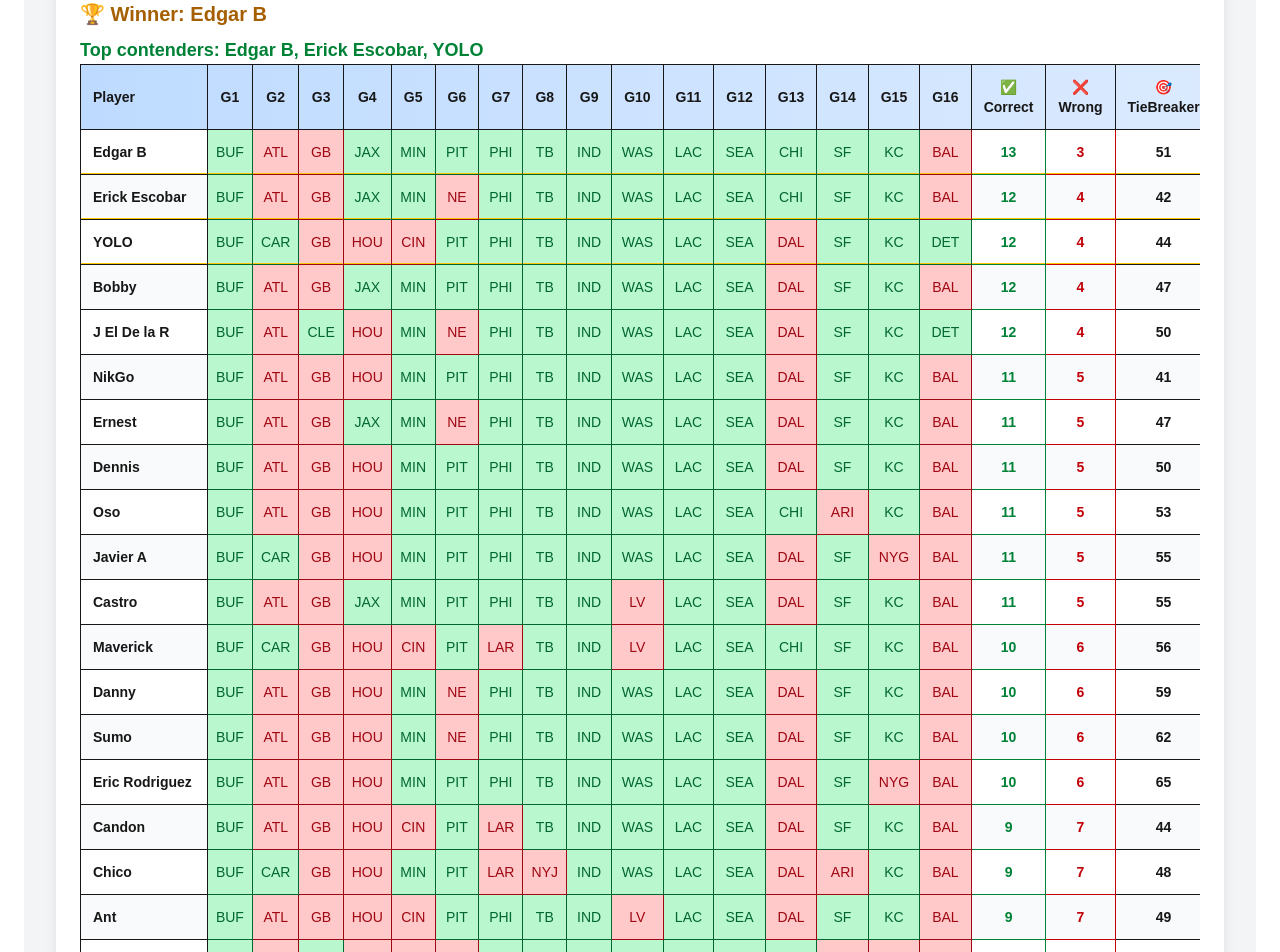
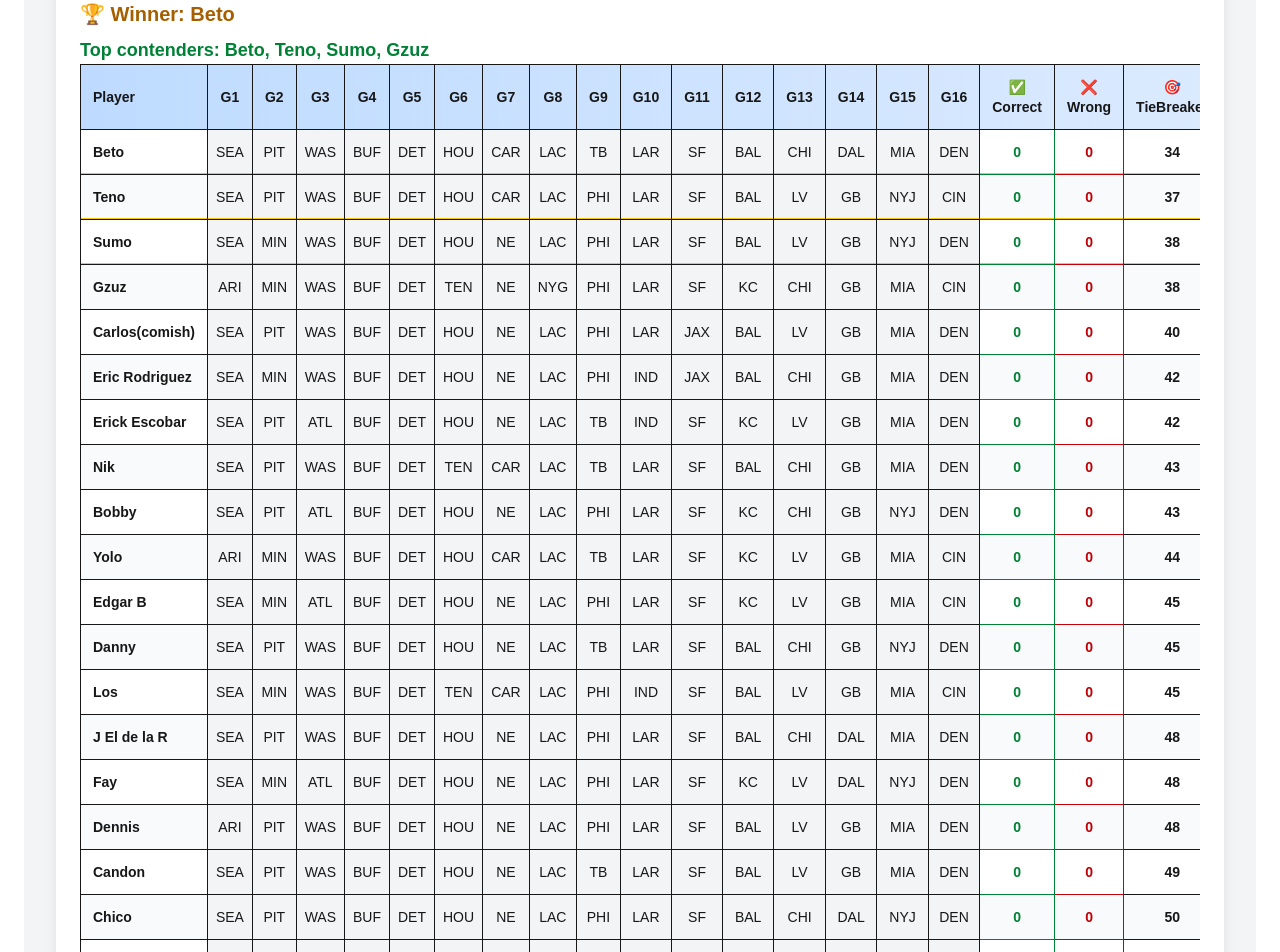
Before and after one commit to CarlosMartinezCM/pickEmTracker, a Next.js app: page / in a window 1280 px wide. Shown: the part 140-1092 px from the top of the page. Built offline with nearby package versions, Linux system fonts and the light colour scheme.

Commit message:
Submitted picks for week 4
Updated directly on github.

```diff
--- a/app/components/PickEmBoard.tsx
+++ b/app/components/PickEmBoard.tsx
@@ -52,38 +52,34 @@ type Player = { name: string; picks: string[]; tiebreaker: number };
 type Result = { [gameIndex: number]: string };
 type LeaderboardPlayer = Player & { correct: number; wrong: number; rank: number };
 
-// Week 3 results
+// Week 4 results
 const confirmedResults: (string | null)[] = [
-  "BUF", "CAR", "CLE", "JAX", "MIN", "PIT", "PHI", "TB",
-  "IND", "WAS", "LAC", "SEA", "CHI", "SF", "KC",
-  "DET"  //monday night game
 ];
 
-// Week 3 Picks (truncated for brevity, keep your full list)
+// Week 4 Picks (truncated for brevity, keep your full list)
 const initialPlayers: Player[] = [
-  { name: "Carlos(comish)", picks: ["BUF", "ATL", "CLE", "HOU", "CIN", "NE", "PHI", "TB", "IND", "WAS", "LAC", "SEA", "CHI", "ARI", "NYG", "BAL"], tiebreaker: 54 },
-  { name: "Erick Escobar", picks: ["BUF", "ATL", "GB", "JAX", "MIN", "NE", "PHI", "TB", "IND", "WAS", "LAC", "SEA", "CHI", "SF", "KC", "BAL"], tiebreaker: 42 },
-  { name: "J El De la R", picks: ["BUF", "ATL", "CLE", "HOU", "MIN", "NE", "PHI", "TB", "IND", "WAS", "LAC", "SEA", "DAL", "SF", "KC", "DET"], tiebreaker: 50 },
-  { name: "RIOS", picks: ["BUF", "ATL", "GB", "HOU", "CIN", "PIT", "PHI", "TB", "IND", "LV", "LAC", "SEA", "DAL", "ARI", "KC", "BAL"], tiebreaker: 60 },
-  { name: "Edgar B", picks: ["BUF", "ATL", "GB", "JAX", "MIN", "PIT", "PHI", "TB", "IND", "WAS", "LAC", "SEA", "CHI", "SF", "KC", "BAL"], tiebreaker: 51 },
-  { name: "YOLO", picks: ["BUF", "CAR", "GB", "HOU", "CIN", "PIT", "PHI", "TB", "IND", "WAS", "LAC", "SEA", "DAL", "SF", "KC", "DET"], tiebreaker: 44 },
-  { name: "Maverick", picks: ["BUF", "CAR", "GB", "HOU", "CIN", "PIT", "LAR", "TB", "IND", "LV", "LAC", "SEA", "CHI", "SF", "KC", "BAL"], tiebreaker: 56 },
-  { name: "Sumo", picks: ["BUF", "ATL", "GB", "HOU", "MIN", "NE", "PHI", "TB", "IND", "WAS", "LAC", "SEA", "DAL", "SF", "KC", "BAL"], tiebreaker: 62 },
-  { name: "Chico", picks: ["BUF", "CAR", "GB", "HOU", "MIN", "PIT", "LAR", "NYJ", "IND", "WAS", "LAC", "SEA", "DAL", "ARI", "KC", "BAL"], tiebreaker: 48 },
-  { name: "Bobby", picks: ["BUF", "ATL", "GB", "JAX", "MIN", "PIT", "PHI", "TB", "IND", "WAS", "LAC", "SEA", "DAL", "SF", "KC", "BAL"], tiebreaker: 47 },
-  { name: "Fay", picks: ["BUF", "ATL", "GB", "HOU", "MIN", "PIT", "LAR", "TB", "TEN", "LV", "LAC", "SEA", "DAL", "ARI", "KC", "DET"], tiebreaker: 48 },
-  { name: "Eric Rodriguez", picks: ["BUF", "ATL", "GB", "HOU", "MIN", "PIT", "PHI", "TB", "IND", "WAS", "LAC", "SEA", "DAL", "SF", "NYG", "BAL"], tiebreaker: 65 },
-  { name: "NikGo", picks: ["BUF", "ATL", "GB", "HOU", "MIN", "PIT", "PHI", "TB", "IND", "WAS", "LAC", "SEA", "DAL", "SF", "KC", "BAL"], tiebreaker: 41 },
-  { name: "Ant", picks: ["BUF", "ATL", "GB", "HOU", "CIN", "PIT", "PHI", "TB", "IND", "LV", "LAC", "SEA", "DAL", "SF", "KC", "BAL"], tiebreaker: 49 },
-  { name: "Beto", picks: ["BUF", "ATL", "GB", "JAX", "CIN", "PIT", "PHI", "NYJ", "TEN", "WAS", "LAC", "SEA", "DAL", "SF", "NYG", "DET"], tiebreaker: 60 },
-  { name: "Javier A", picks: ["BUF", "CAR", "GB", "HOU", "MIN", "PIT", "PHI", "TB", "IND", "WAS", "LAC", "SEA", "DAL", "SF", "NYG", "BAL"], tiebreaker: 55 },
-  { name: "Dennis", picks: ["BUF", "ATL", "GB", "HOU", "MIN", "PIT", "PHI", "TB", "IND", "WAS", "LAC", "SEA", "DAL", "SF", "KC", "BAL"], tiebreaker: 50 },
-  { name: "Oso", picks: ["BUF", "ATL", "GB", "HOU", "MIN", "PIT", "PHI", "TB", "IND", "WAS", "LAC", "SEA", "CHI", "ARI", "KC", "BAL"], tiebreaker: 53 },
-  { name: "Ernest", picks: ["BUF", "ATL", "GB", "JAX", "MIN", "NE", "PHI", "TB", "IND", "WAS", "LAC", "SEA", "DAL", "SF", "KC", "BAL"], tiebreaker: 47 },
-  { name: "Danny", picks: ["BUF", "ATL", "GB", "HOU", "MIN", "NE", "PHI", "TB", "IND", "WAS", "LAC", "SEA", "DAL", "SF", "KC", "BAL"], tiebreaker: 59 },
-  { name: "Castro", picks: ["BUF", "ATL", "GB", "JAX", "MIN", "PIT", "PHI", "TB", "IND", "LV", "LAC", "SEA", "DAL", "SF", "KC", "BAL"], tiebreaker: 55 },
-  { name: "Candon", picks: ["BUF", "ATL", "GB", "HOU", "CIN", "PIT", "LAR", "TB", "IND", "WAS", "LAC", "SEA", "DAL", "SF", "KC", "BAL"], tiebreaker: 44 }
+  { name: "Carlos(comish)", picks: ["SEA","PIT","WAS","BUF","DET","HOU","NE","LAC","PHI","LAR","JAX","BAL","LV","GB","MIA","DEN"], tiebreaker: 40 },
+  { name: "J El de la R", picks: ["SEA","PIT","WAS","BUF","DET","HOU","NE","LAC","PHI","LAR","SF","BAL","CHI","DAL","MIA","DEN"], tiebreaker: 48 },
+  { name: "Candon", picks: ["SEA","PIT","WAS","BUF","DET","HOU","NE","LAC","TB","LAR","SF","BAL","LV","GB","MIA","DEN"], tiebreaker: 49 },
+  { name: "Fay", picks: ["SEA","MIN","ATL","BUF","DET","HOU","NE","LAC","PHI","LAR","SF","KC","LV","DAL","NYJ","DEN"], tiebreaker: 48 },
+  { name: "Sumo", picks: ["SEA","MIN","WAS","BUF","DET","HOU","NE","LAC","PHI","LAR","SF","BAL","LV","GB","NYJ","DEN"], tiebreaker: 38 },
+  { name: "Edgar B", picks: ["SEA","MIN","ATL","BUF","DET","HOU","NE","LAC","PHI","LAR","SF","KC","LV","GB","MIA","CIN"], tiebreaker: 45 },
+  { name: "Chico", picks: ["SEA","PIT","WAS","BUF","DET","HOU","NE","LAC","PHI","LAR","SF","BAL","CHI","DAL","NYJ","DEN"], tiebreaker: 50 },
+  { name: "Beto", picks: ["SEA","PIT","WAS","BUF","DET","HOU","CAR","LAC","TB","LAR","SF","BAL","CHI","DAL","MIA","DEN"], tiebreaker: 34 },
+  { name: "Nik", picks: ["SEA","PIT","WAS","BUF","DET","TEN","CAR","LAC","TB","LAR","SF","BAL","CHI","GB","MIA","DEN"], tiebreaker: 43 },
+  { name: "Eric Rodriguez", picks: ["SEA","MIN","WAS","BUF","DET","HOU","NE","LAC","PHI","IND","JAX","BAL","CHI","GB","MIA","DEN"], tiebreaker: 42 },
+  { name: "Erick Escobar", picks: ["SEA","PIT","ATL","BUF","DET","HOU","NE","LAC","TB","IND","SF","KC","LV","GB","MIA","DEN"], tiebreaker: 42 },
+  { name: "Bobby", picks: ["SEA","PIT","ATL","BUF","DET","HOU","NE","LAC","PHI","LAR","SF","KC","CHI","GB","NYJ","DEN"], tiebreaker: 43 },
+  { name: "RIOS", picks: ["SEA","PIT","WAS","BUF","DET","HOU","NE","LAC","PHI","LAR","SF","BAL","LV","GB","NYJ","DEN"], tiebreaker: 52 },
+  { name: "Yolo", picks: ["ARI","MIN","WAS","BUF","DET","HOU","CAR","LAC","TB","LAR","SF","KC","LV","GB","MIA","CIN"], tiebreaker: 44 },
+  { name: "Oso", picks: ["SEA","MIN","WAS","BUF","DET","HOU","NE","LAC","PHI","IND","JAX","BAL","CHI","GB","NYJ","CIN"], tiebreaker: 53 },
+  { name: "Teno", picks: ["SEA","PIT","WAS","BUF","DET","HOU","CAR","LAC","PHI","LAR","SF","BAL","LV","GB","NYJ","CIN"], tiebreaker: 37 },
+  { name: "Dennis", picks: ["ARI","PIT","WAS","BUF","DET","HOU","NE","LAC","PHI","LAR","SF","BAL","LV","GB","MIA","DEN"], tiebreaker: 48 },
+  { name: "Gzuz", picks: ["ARI","MIN","WAS","BUF","DET","TEN","NE","NYG","PHI","LAR","SF","KC","CHI","GB","MIA","CIN"], tiebreaker: 38 },
+  { name: "Danny", picks: ["SEA","PIT","WAS","BUF","DET","HOU","NE","LAC","TB","LAR","SF","BAL","CHI","GB","NYJ","DEN"], tiebreaker: 45 },
+  { name: "Los", picks: ["SEA","MIN","WAS","BUF","DET","TEN","CAR","LAC","PHI","IND","SF","BAL","LV","GB","MIA","CIN"], tiebreaker: 45 },
 ];
+
 // Helper: calculate correct/wrong
 const calculateRecord = (picks: string[], results: Result) => {
   let correct = 0, wrong = 0;
@@ -173,7 +169,7 @@ export default function PickemTracker() {
     <div className="p-8 bg-gray-100 dark:bg-gray-900 min-h-screen space-y-8 transition-colors duration-300">      {/* Picks Tracker */}
       <Card>
         <h1 className="text-3xl text-center font-bold mb-6 text-blue-800 dark:text-blue-300">
-          🏈 NFL Pick'em Tracker 2025 - WEEK 3 🏈
+          🏈 NFL Pick'em Tracker 2025 - WEEK 4 🏈
         </h1>
         {/* Winner */}
         {winners.length > 0 && (
```
